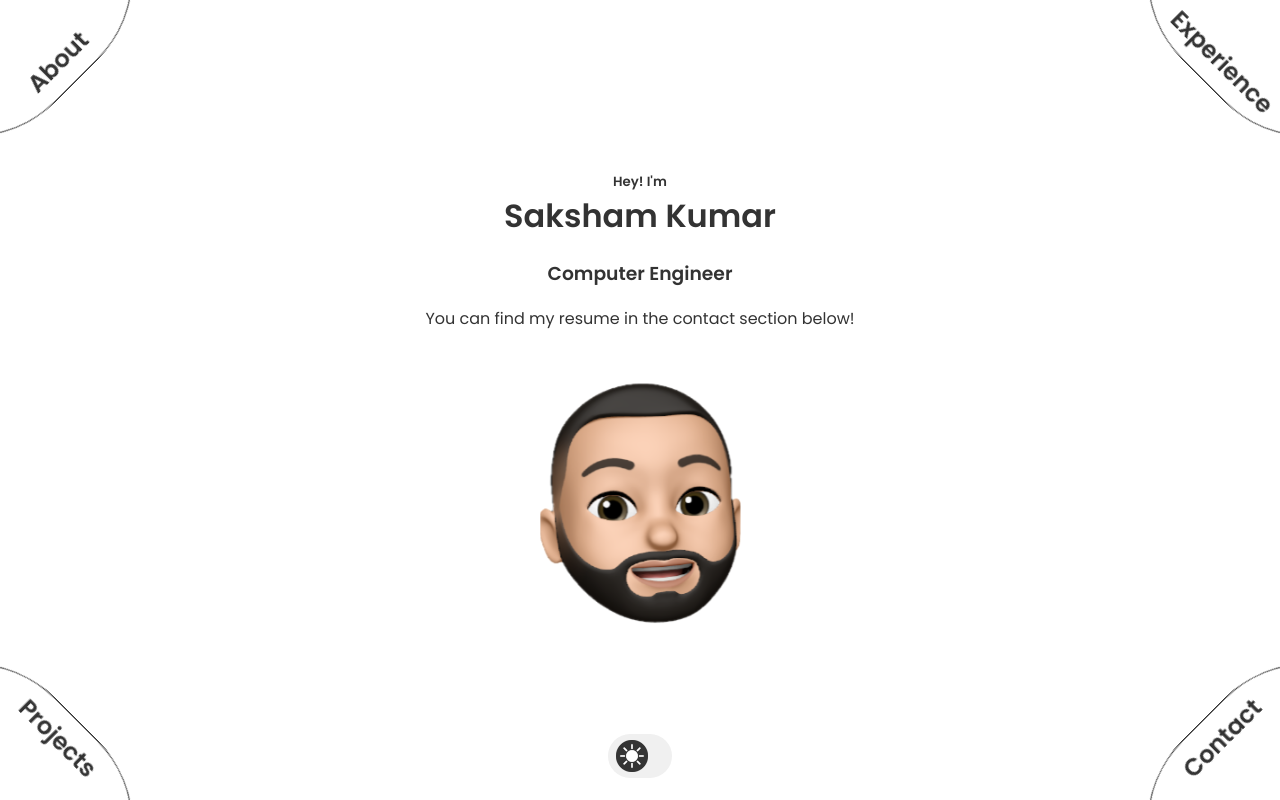
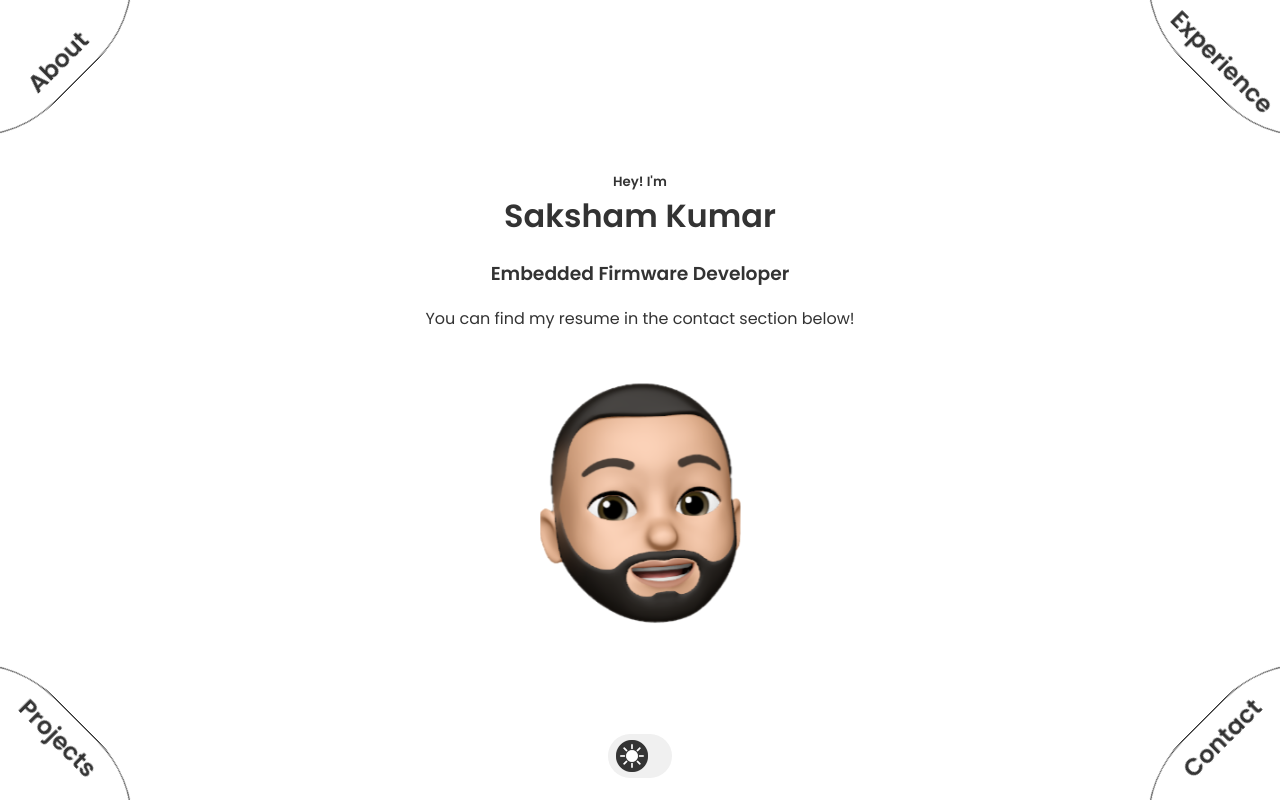
Before and after one commit to samt12589/Portfolio, a plain HTML site: page index.html in a window 1280 px wide. Drawn offline with Linux system fonts and the light colour scheme; a script that the page names is missing.

Commit message:
Updated title

```diff
--- a/index.html
+++ b/index.html
@@ -27,7 +27,7 @@
     <div id="hero">
       <h5>Hey! I'm</h5>
       <h1>Saksham Kumar</h1>
-      <h3>Computer Engineer</h3>
+      <h3>Embedded Firmware Developer</h3>
       <p>
          You can find my resume in the contact section below!
       </p>
```
